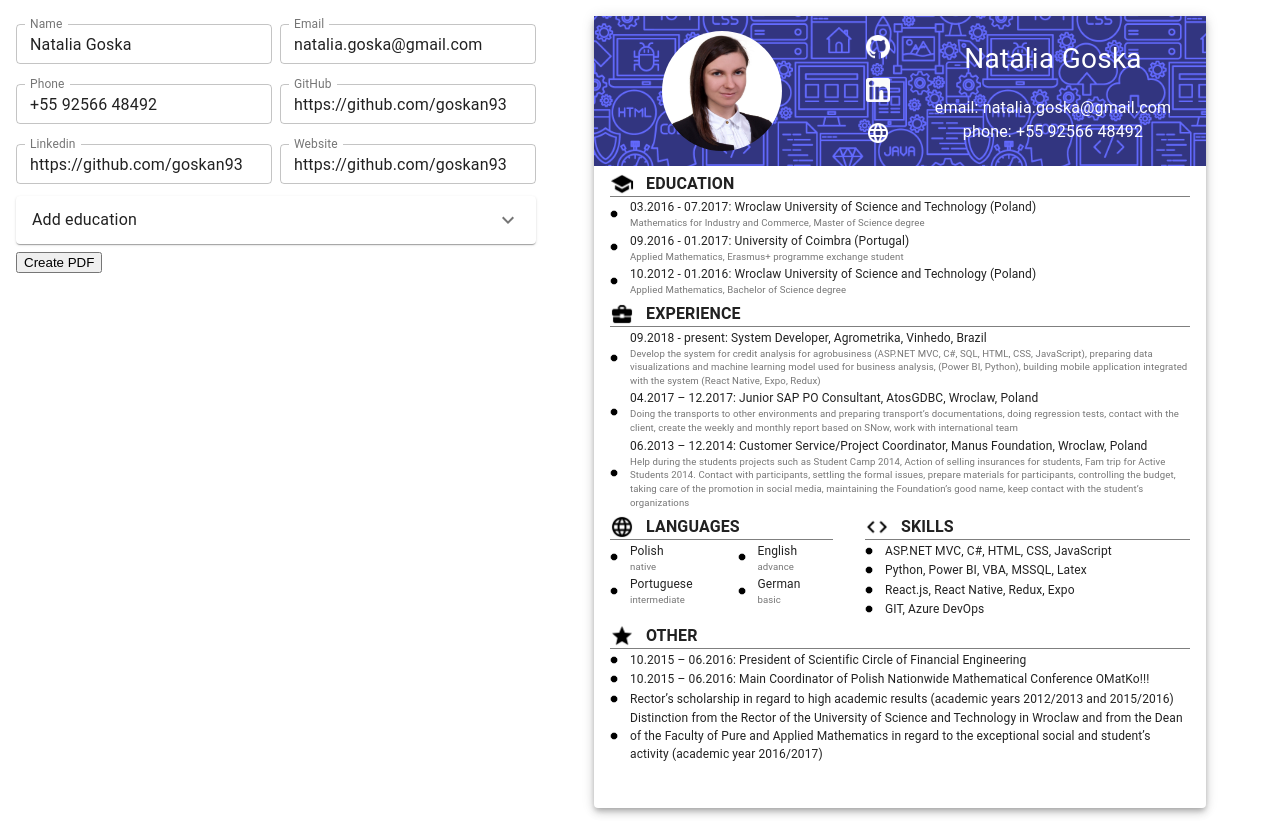
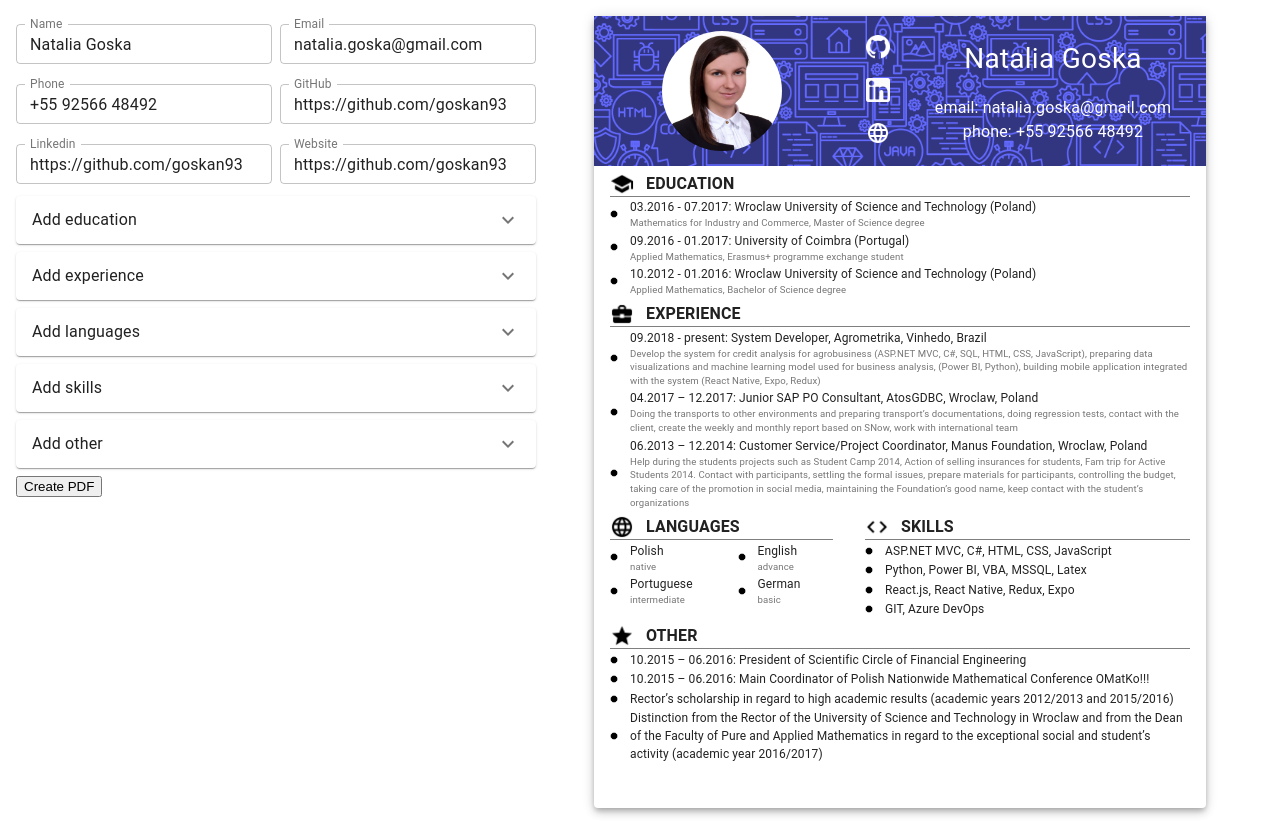
Before and after one commit to goskan93/curriculum-vitae, a React (Create React App) app: page / in a window 1280 px wide. Built offline with nearby package versions, Linux system fonts and the light colour scheme.

Commit message:
add new sections and buttons

```diff
--- a/src/components/expanded.js
+++ b/src/components/expanded.js
@@ -9,12 +9,7 @@ import Paper from '@material-ui/core/Paper';
 import { TextInput } from './index'
 
 function Expanded(props) {
-  const {onChange, onAdd, title, list } = props
-
-  // const onDeleteElement = value => {
-  //   changeCount(count > 0 && count - 1)
-  //   //delete from store
-  // }
+  const {onChange, onAdd, onDelete, title, list } = props
 
   return (
     <Grid item xs={12}>
@@ -29,15 +24,13 @@ function Expanded(props) {
         <ExpansionPanelDetails>
             <Grid container spacing={1} direction="row">
               <Grid item xs={12}>
-                <button onChange={onAdd}>
-                  Add
-                </button>
+                <button onClick={() => onAdd()}>Add</button>
               </Grid>
               {list.map((item,i) =>
                 <Paper style={{width:"100%", margin:"0.25rem", padding:"0.25rem"}} variant="outlined" key={i}>
                   <TextInput label="Main Text" value={item.primaryText} xs={12} onChange={(value) => onChange(value, i, 'primaryText')}/>
                   <TextInput label="Addicional Text" value={item.secondaryText} xs={12} onChange={(value) => onChange(value, i, 'secondaryText')} multiline={true}/>
-                  <button onChange={() => null}>Delete</button>
+                  <button onClick={() => onDelete(i)}>Delete</button>
                 </Paper>
               )}
             </Grid>
--- a/src/store/modules/formModule.js
+++ b/src/store/modules/formModule.js
@@ -16,14 +16,16 @@ import {
 const formActionTypes = {
   UPDATE_PERSONAL_INFO: "UPDATE_PERSONAL_INFO",
   UPDATE_SECTION: "UPDATE_SECTION",
-  ADD_ELEM_SECTION: "ADD_ELEM_SECTION"
+  ADD_ELEM_SECTION: "ADD_ELEM_SECTION",
+  DELETE_ELEM_SECTION: "DELETE_ELEM_SECTION"
 };
 
-const { updatePersonalInfo, updateSection, addElemSection } = createActions(
+const { updatePersonalInfo, updateSection, addElemSection, deleteElemSection } = createActions(
   formActionTypes.UPDATE_PERSONAL_INFO,
   formActionTypes.UPDATE_SECTION,
-  formActionTypes.ADD_ELEM_SECTION
-  );
+  formActionTypes.ADD_ELEM_SECTION,
+  formActionTypes.DELETE_ELEM_SECTION
+);
 
 const initialState = {
   // language: 1,
@@ -59,9 +61,15 @@ const formReducer = handleActions(
       const getSection = state[field]
       const updateSection = [...getSection, {primaryText:"", secondaryText: ""}]
       return { ...state, [field]: updateSection };
+    },
+    [formActionTypes.DELETE_ELEM_SECTION]: (state, action) => {
+      const { field, index } = action.payload;
+      const getSection = state[field]
+      const updateSection = [...getSection.slice(0,index), ...getSection.slice(index+1)]
+      return { ...state, [field]: updateSection };
     }
   },
   initialState
 );
 
-export { formReducer, updatePersonalInfo, updateSection, addElemSection };
+export { formReducer, updatePersonalInfo, updateSection, addElemSection, deleteElemSection };
--- a/src/utils/defaultValues.js
+++ b/src/utils/defaultValues.js
@@ -84,7 +84,6 @@ export const skills = [
 export const other = [
   {
     primaryText: "10.2015 – 06.2016: President of Scientific Circle of Financial Engineering",
-
   },
   {
     primaryText: "10.2015 – 06.2016: Main Coordinator of Polish Nationwide Mathematical Conference OMatKo!!!"
--- a/src/views/curriculum/Curriculum.js
+++ b/src/views/curriculum/Curriculum.js
@@ -53,11 +53,11 @@ function Curriculum(props) {
         <Grid container>
           {sections.map((item, index) => {return (
             <React.Fragment key={index}>
-              {props[item.name].length > 0 &&
+              {props.form[item.name].length > 0 &&
                 <Grid item xs={item.itemSize} >
                   <Section
                     title={item.name.toUpperCase()}
-                    listInfo={props[item.name]}
+                    listInfo={props.form[item.name]}
                     iconImg={item.iconImg}
                     {...item.otherProps}
                   />
@@ -73,11 +73,7 @@ function Curriculum(props) {
 
 function mapStateToProps({ form }, _) {
   return {
-    education: form.education,
-    experience: form.experience,
-    languages: form.languages,
-    skills: form.skills,
-    other: form.other
+    form:form
   };
 }
 export default connect(mapStateToProps)(Curriculum);
--- a/src/views/form/Form.js
+++ b/src/views/form/Form.js
@@ -1,7 +1,7 @@
 import React from "react";
 import { connect } from "react-redux";
 import { TextInput, Expanded } from "../../components/index";
-import { updatePersonalInfo, updateSection, addElemSection } from "../../store/modules/formModule";
+import { updatePersonalInfo, updateSection, addElemSection, deleteElemSection } from "../../store/modules/formModule";
 
 //TODO: remove opacity from child
 function Form(props) {
@@ -17,6 +17,9 @@ function Form(props) {
   const onAddElementSection = fieldName => {
     props.dispatch(addElemSection({field: fieldName }));
   };
+  const onDeleteElementSection = fieldName => index => {
+    props.dispatch(deleteElemSection({field: fieldName, index: index }));
+  };
 
   return (
     <>
@@ -26,7 +29,36 @@ function Form(props) {
       <TextInput label="GitHub" value={form.github} xs={6} onChange={onChangePersonalInfo('github')}/>
       <TextInput label="Linkedin" value={form.linkedin} xs={6} onChange={onChangePersonalInfo('linkedin')}/>
       <TextInput label="Website" value={form.website} xs={6} onChange={onChangePersonalInfo('website')}/>
-      <Expanded title="Add education" list={form.education} onChange={onChangeSectionInfo('education')} onAdd={() => onAddElementSection('education')}/>
+      <Expanded
+        title="Add education" list={form.education}
+        onChange={onChangeSectionInfo('education')}
+        onAdd={() => onAddElementSection('education')}
+        onDelete={onDeleteElementSection('education') }
+      />
+      <Expanded
+        title="Add experience" list={form.experience}
+        onChange={onChangeSectionInfo('experience')}
+        onAdd={() => onAddElementSection('experience')}
+        onDelete={onDeleteElementSection('experience') }
+      />
+      <Expanded
+        title="Add languages" list={form.languages}
+        onChange={onChangeSectionInfo('languages')}
+        onAdd={() => onAddElementSection('languages')}
+        onDelete={onDeleteElementSection('languages') }
+      />
+      <Expanded
+        title="Add skills" list={form.skills}
+        onChange={onChangeSectionInfo('skills')}
+        onAdd={() => onAddElementSection('skills')}
+        onDelete={onDeleteElementSection('skills') }
+      />
+      <Expanded
+        title="Add other" list={form.other}
+        onChange={onChangeSectionInfo('other')}
+        onAdd={() => onAddElementSection('other')}
+        onDelete={onDeleteElementSection('other') }
+      />
     </>
   );
 }
```
